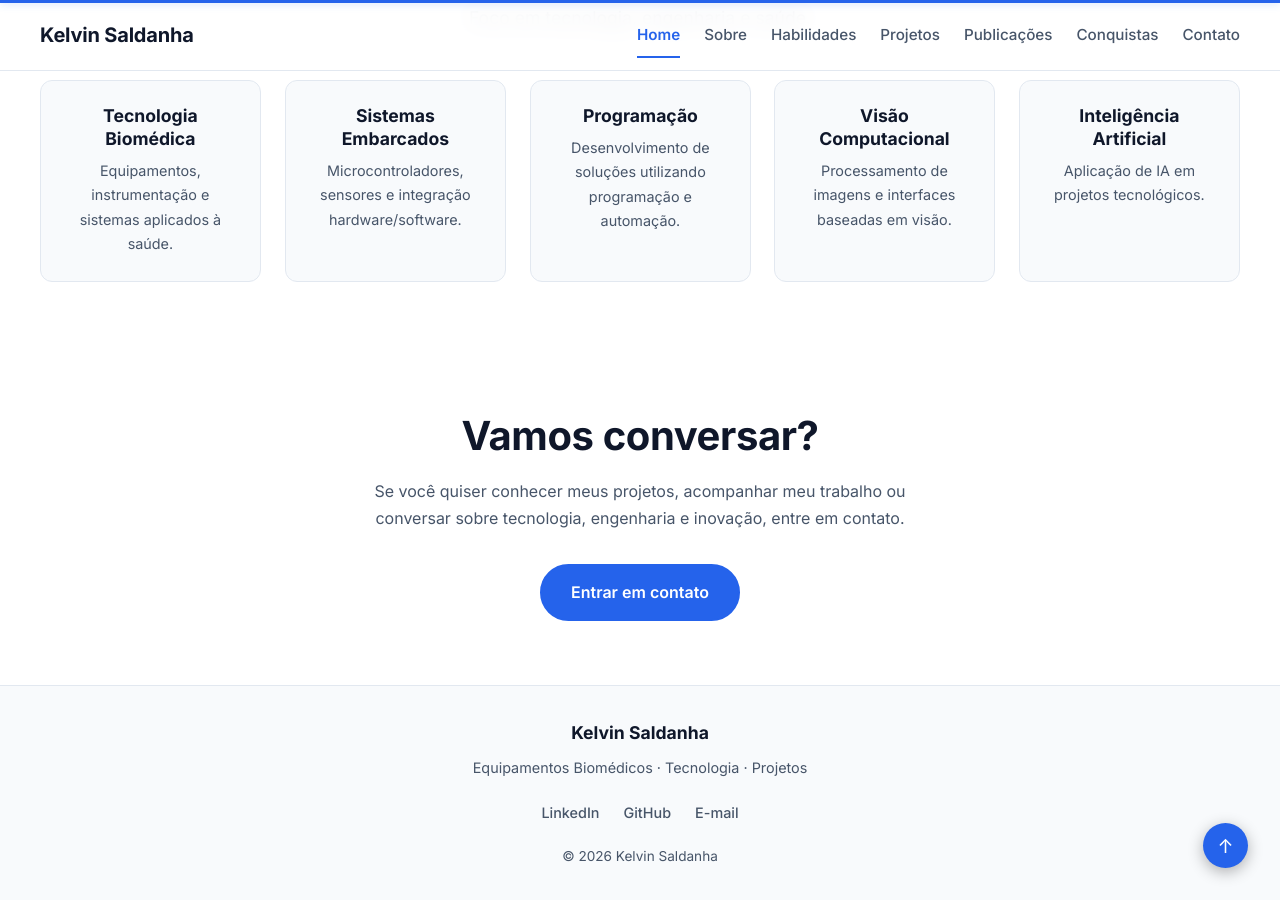
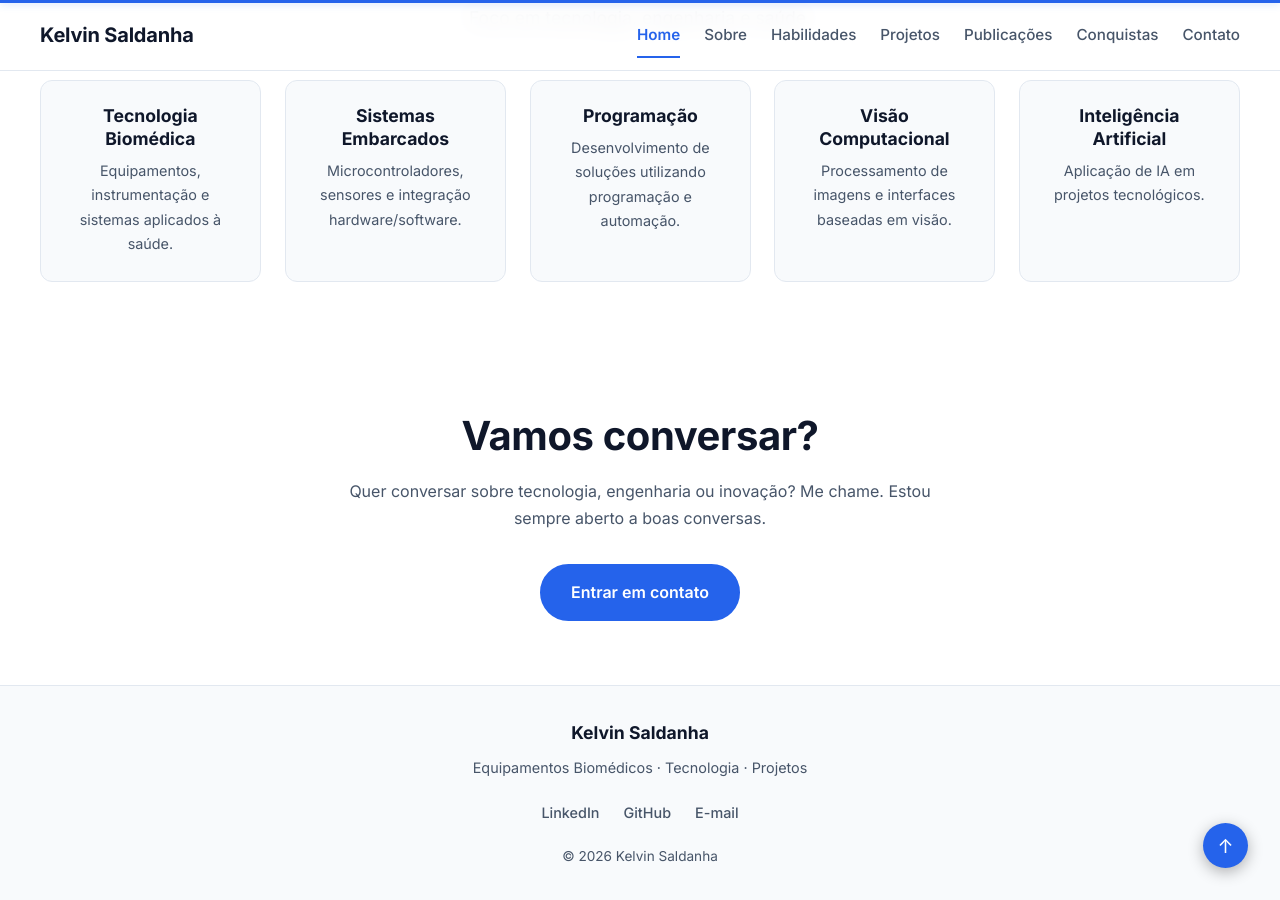
Before and after one commit to kelvinsaldanha/kelvinsaldanha, a Jekyll site: the page built from index.html, in a window 1280 px wide and 900 px high, scrolled down 3048 px. Built offline with Jekyll 4.4.1, drawn with Linux system fonts in a browser that asks for light colours; some of the changed text lies outside the part shown.

Commit message:
Update section subtitles and contact call-to-action

```diff
--- a/index.html
+++ b/index.html
@@ -65,7 +65,7 @@ permalink: /
 
     <div class="section-header">
       <h2 id="publicacoes-destaque-titulo">Publicações em destaque</h2>
-      <p class="section-subtitle">Registros e estudos recentes.</p>
+     <p class="section-subtitle">Aprendizados e experiências que marcaram minha trajetória.</p>
     </div>
 
     <div class="home-publicacoes">
@@ -276,7 +276,9 @@ permalink: /
   <div class="container" style="text-align: center;">
     <h2 id="cta-titulo" style="margin-bottom: 1rem;">Vamos conversar?</h2>
     <p style="max-width: 600px; margin: 0 auto 2rem; color: var(--color-text-muted);">
-      Se você quiser conhecer meus projetos, acompanhar meu trabalho ou conversar sobre tecnologia, engenharia e inovação, entre em contato.
+         Quer conversar sobre tecnologia, engenharia ou inovação? Me chame. Estou sempre aberto a boas conversas.
+    <!--   Estou aberto a oportunidades de estágio e colaboração em projetos na área de tecnologia e saúde. Se você tem uma vaga, uma ideia ou quer trocar conhecimento, entre em contato. -->
+
     </p>
     <a href="{{ '/contato/' | relative_url }}" class="btn btn--primary">Entrar em contato</a>
   </div>
```
